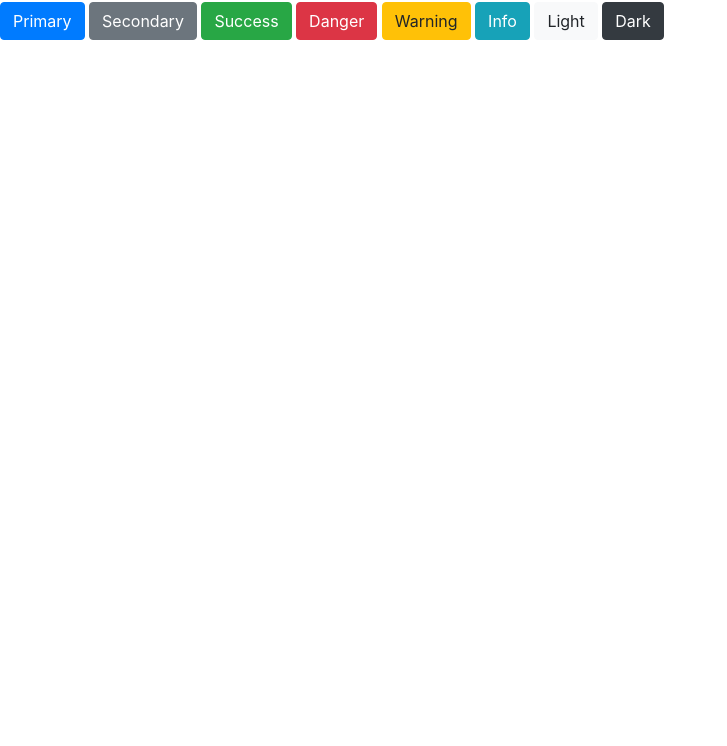
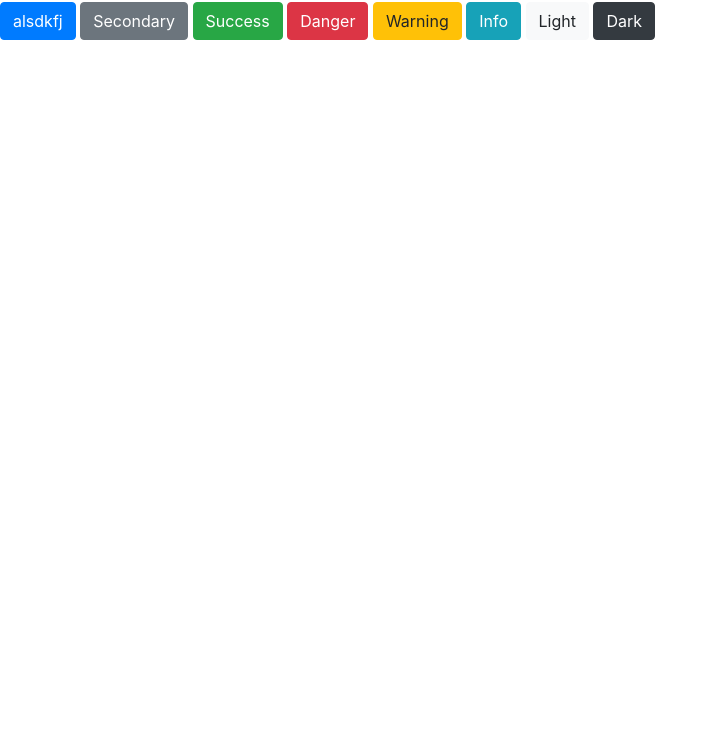
Before and after one commit to fajarsatriaa/Paytren_Branding, a plain HTML site: page index.html in a window 1280 px wide. Shown: the part 54-800 px from the top of the page, without its empty margins (0-727 px from the left). Drawn offline with nearby package versions, Linux system fonts and the light colour scheme.

Commit message:
ubah button name

```diff
--- a/index.html
+++ b/index.html
@@ -12,7 +12,7 @@
   </head>
   <body>
     <h1>Hello, world!</h1>
-    <button type="button" class="btn btn-primary">Primary</button>
+    <button type="button" class="btn btn-primary">alsdkfj</button>
 <button type="button" class="btn btn-secondary">Secondary</button>
 <button type="button" class="btn btn-success">Success</button>
 <button type="button" class="btn btn-danger">Danger</button>
```
